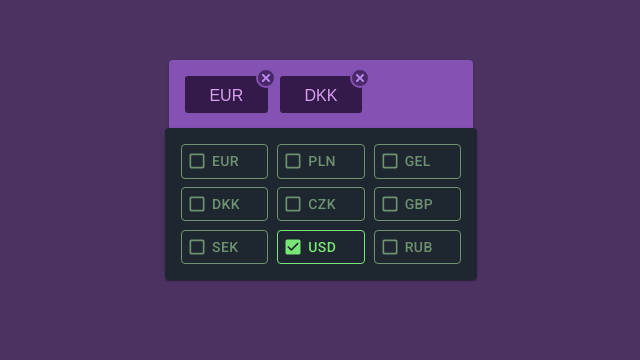
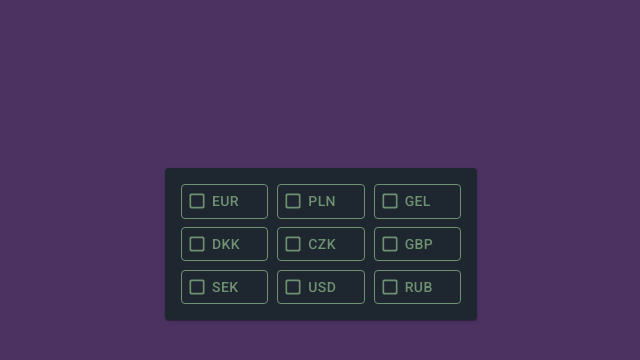
Before and after one commit to ritvarsbiksis/currency-selection-component, a React (Create React App) app: page / in a window 1280 px wide. Shown: the part 152-512 px from the top of the page, without its empty margins (319-959 px from the left). Built offline with nearby package versions, Linux system fonts and the light colour scheme.

Commit message:
SelectedCurrencyBlock component update

```diff
--- a/public/index.html
+++ b/public/index.html
@@ -38,6 +38,12 @@
     body {
       font-family: sans-serif;
       background-color: rgba(56, 28, 80, 0.9);
+      min-width: 540px;
+      min-height: 540px;
+    }
+
+    #root {
+      position: relative
     }
   </style>
 </head>
--- a/src/components/CurrenciesBlock/CurrenciesBlock.tsx
+++ b/src/components/CurrenciesBlock/CurrenciesBlock.tsx
@@ -17,7 +17,7 @@ const styleCurrenciesBlock = (theme: Theme) =>
       position: 'absolute',
       width: '280px',
       left: 'calc(50% - 156px)',
-      top: 'calc(50% - 120px)',
+      top: 'calc(50% - 80px)',
       backgroundColor: 'rgb(30, 38, 47)',
       zIndex: 10
     }
@@ -30,13 +30,6 @@ interface CurrenciesBlockProps extends WithStyles<typeof styleCurrenciesBlock> {
 }
 
 class _CurrenciesBlock extends Component<CurrenciesBlockProps> {
-  componentDidMount (): void {
-    this.props.addCurrency({
-      id: 'usd',
-      title: 'USD'
-    })
-  }
-
   render () {
     const { classes } = this.props
     const rows: number = _.ceil(availableCurrency.length / 3)
--- a/src/components/SelectedCurrencyBlock/CloseIconBtn.tsx
+++ b/src/components/SelectedCurrencyBlock/CloseIconBtn.tsx
@@ -39,9 +39,9 @@ const HomeIcon = (props: SvgIconProps) => {
   )
 }
 
-const _CloseIconBtn = ({ classes }: CloseIconBtnProps) => {
+const _CloseIconBtn = ({ classes, ...rest }: CloseIconBtnProps) => {
   return (
-    <IconButton {...{ className: classes.root, 'aria-label': 'close' }}>
+    <IconButton {...{ className: classes.root, 'aria-label': 'close', ...rest }}>
       <HomeIcon {...{ className: classes.icon, viewBox: '0 0 42 42' }} />
     </IconButton>
   )
--- a/src/components/SelectedCurrencyBlock/CurrencyTxtBox.tsx
+++ b/src/components/SelectedCurrencyBlock/CurrencyTxtBox.tsx
@@ -1,5 +1,8 @@
 import React, { Component } from 'react'
+import { connect } from 'react-redux'
 import { Theme, WithStyles, withStyles, createStyles } from '@material-ui/core/styles'
+
+import { removeCurrency } from '../../actions'
 import { CloseIconBtn } from './CloseIconBtn'
 // import cx from 'classnames'
 
@@ -24,19 +27,26 @@ const styleCurrencyTxtBox = (theme: Theme) =>
     }
   })
 
-export interface CurrencyTxtBoxProps extends WithStyles<typeof styleCurrencyTxtBox> {}
+export interface CurrencyTxtBoxProps extends WithStyles<typeof styleCurrencyTxtBox> {
+  removeCurrency: typeof removeCurrency
+  id: string
+}
 
 class _CurrencyTxtBox extends Component<CurrencyTxtBoxProps> {
   render () {
-    const { classes, children } = this.props
+    const { classes, children, removeCurrency, id } = this.props
 
     return (
       <div {...{ className: classes.root }}>
         {children}
-        <CloseIconBtn />
+        <CloseIconBtn
+          {...{
+            onClick: () => removeCurrency(id)
+          }}
+        />
       </div>
     )
   }
 }
 
-export const CurrencyTxtBox = withStyles(styleCurrencyTxtBox)(_CurrencyTxtBox)
+export const CurrencyTxtBox = withStyles(styleCurrencyTxtBox)(connect(null, { removeCurrency })(_CurrencyTxtBox))
--- a/src/components/SelectedCurrencyBlock/SelectedCurrencyBlock.tsx
+++ b/src/components/SelectedCurrencyBlock/SelectedCurrencyBlock.tsx
@@ -1,16 +1,18 @@
 import React, { Component } from 'react'
+import { connect } from 'react-redux'
 import { Theme, WithStyles, createStyles, withStyles } from '@material-ui/core/styles'
 import { Paper } from '@material-ui/core'
-// import _ from 'lodash'
+import _ from 'lodash'
 
 import { GridContainer } from '../GridContainer'
 import { CurrencyTxtBox } from './CurrencyTxtBox'
+import { Currencies } from '../../actions'
+import { StoreState } from '../../reducers'
 
 const styleSelectedCurrencyBlock = (theme: Theme) =>
   createStyles({
     root: {
-      bottom: '50%',
-      height: 156,
+      bottom: 'calc(50% - 40px)',
       top: 'unset',
       zIndex: 5,
       backgroundColor: 'rgba(158, 99, 220, 0.67)',
@@ -21,23 +23,49 @@ const styleSelectedCurrencyBlock = (theme: Theme) =>
     }
   })
 
-export interface SelectedCurrencyBlockProps extends WithStyles<typeof styleSelectedCurrencyBlock> {}
+export interface SelectedCurrencyBlockProps extends WithStyles<typeof styleSelectedCurrencyBlock> {
+  currencies: Currencies[]
+}
 
 class _SelectedCurrencyBlock extends Component<SelectedCurrencyBlockProps> {
   render () {
-    const { classes } = this.props
-    // const rows: number = _.ceil(availableCurrency.length / 3)
-    const rows = 1
+    const { classes, currencies } = this.props
+    const rows: number = _.ceil(currencies.length / 3)
 
     return (
-      <Paper {...{ className: classes.root }}>
-        <GridContainer {...{ height: `calc(${rows} * 37px)` }}>
-          <CurrencyTxtBox>EUR</CurrencyTxtBox>
-          <CurrencyTxtBox>DKK</CurrencyTxtBox>
+      <Paper
+        {...{
+          className: classes.root,
+          style: { height: rows ? `calc(156px + (${rows} - 1) * 47px` : '80px' }
+        }}>
+        <GridContainer {...{ height: `calc(${rows} * 37px + (${rows} - 1) * 10px` }}>
+          {this.renderCurrencyList()}
         </GridContainer>
       </Paper>
     )
   }
+
+  renderCurrencyList = () => {
+    const { currencies } = this.props
+
+    return _.map(currencies, (currency: Currencies) => {
+      return (
+        <CurrencyTxtBox
+          {...{
+            key: currency.id,
+            id: currency.id
+          }}>
+          {currency.title}
+        </CurrencyTxtBox>
+      )
+    })
+  }
 }
 
-export const SelectedCurrencyBlock = withStyles(styleSelectedCurrencyBlock)(_SelectedCurrencyBlock)
+const mapStateToProps = ({ currencies }: StoreState): { currencies: Currencies[] } => {
+  return { currencies }
+}
+
+export const SelectedCurrencyBlock = withStyles(styleSelectedCurrencyBlock)(
+  connect(mapStateToProps)(_SelectedCurrencyBlock)
+)
```
